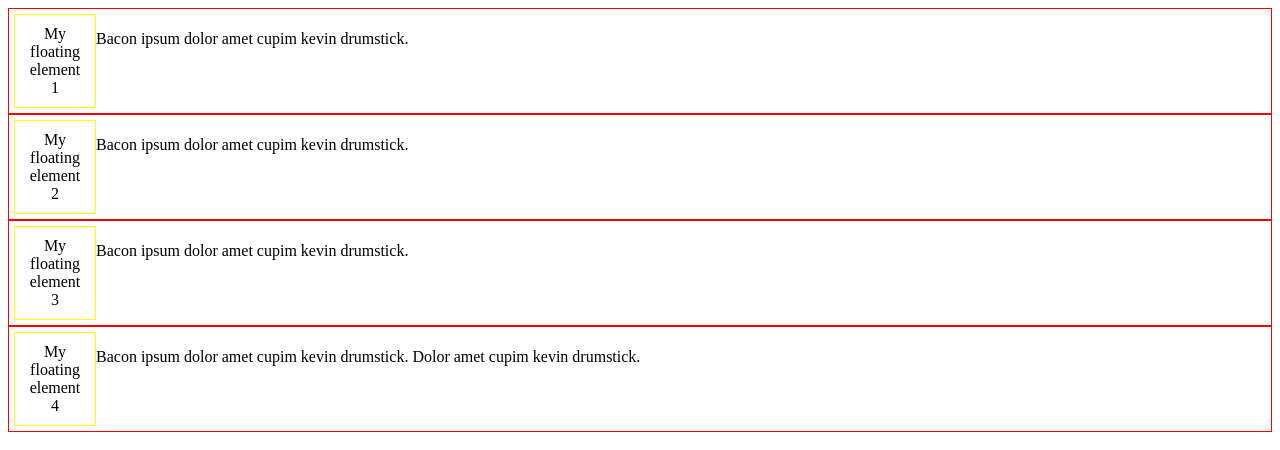
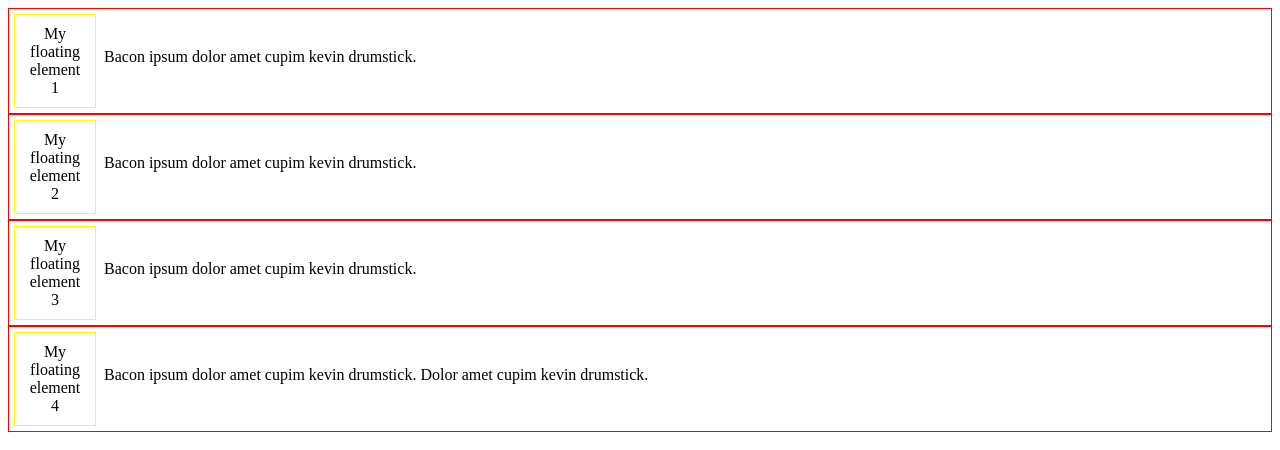
Before and after one commit to mehrdust/css_test, a plain HTML site: page index.html in a window 1280 px wide. Drawn offline with Linux system fonts and the light colour scheme.

Commit message:
This commit covers task B:
setting `position: relative` on parent container and setting the absolute postion on the child (paragraph) would vertically align the paragraph inside its parent container. It is assumed that by virtically aligned, this task would require the text to be aligned in the middle.

```diff
--- a/style.css
+++ b/style.css
@@ -2,6 +2,7 @@
   padding: 5px;
   border: 1px solid red;
   overflow: hidden;
+  position: relative;
 }
 
 .bubble {
@@ -11,3 +12,12 @@
   text-align: center;
   float: left;
 }
+
+.container p {
+	position: absolute;
+	top: 0;
+	bottom: 0;
+	left: 95px;
+	height: 25%;
+	margin: auto;
+}
```
Also changed, not shown: 1 other file.
